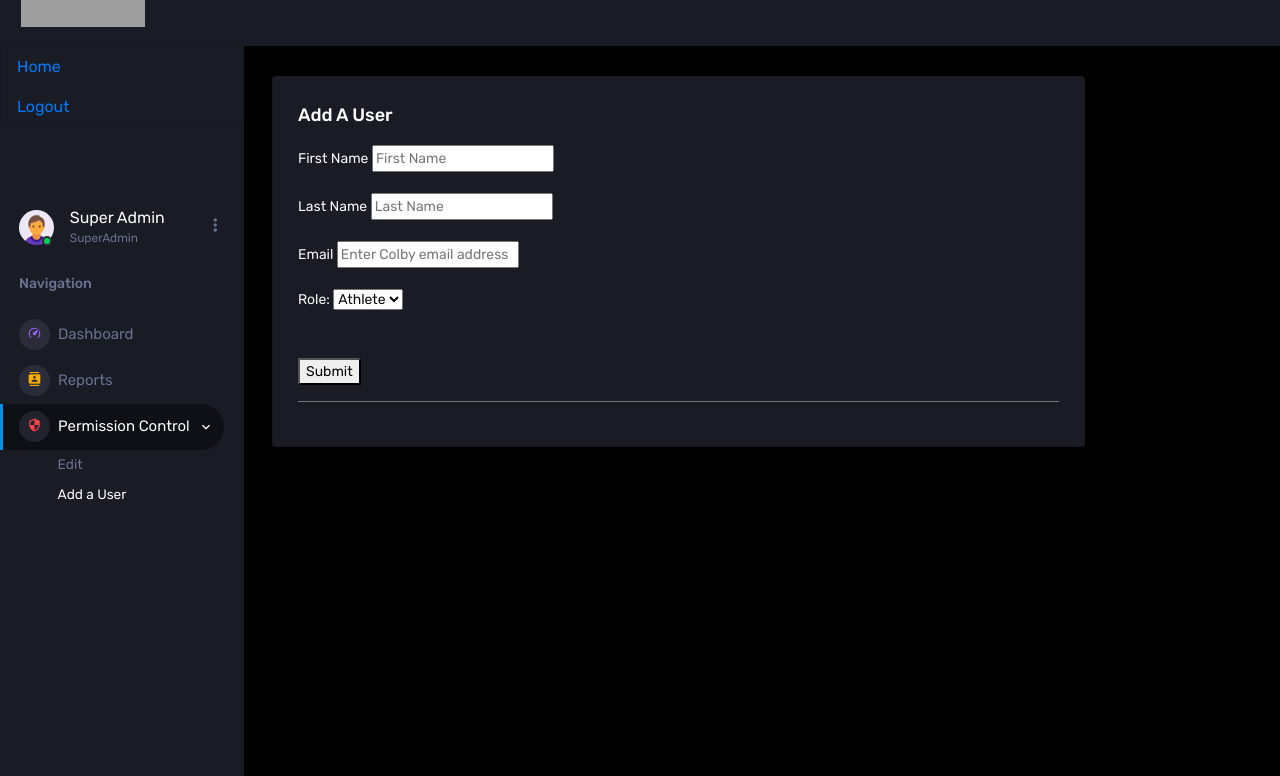
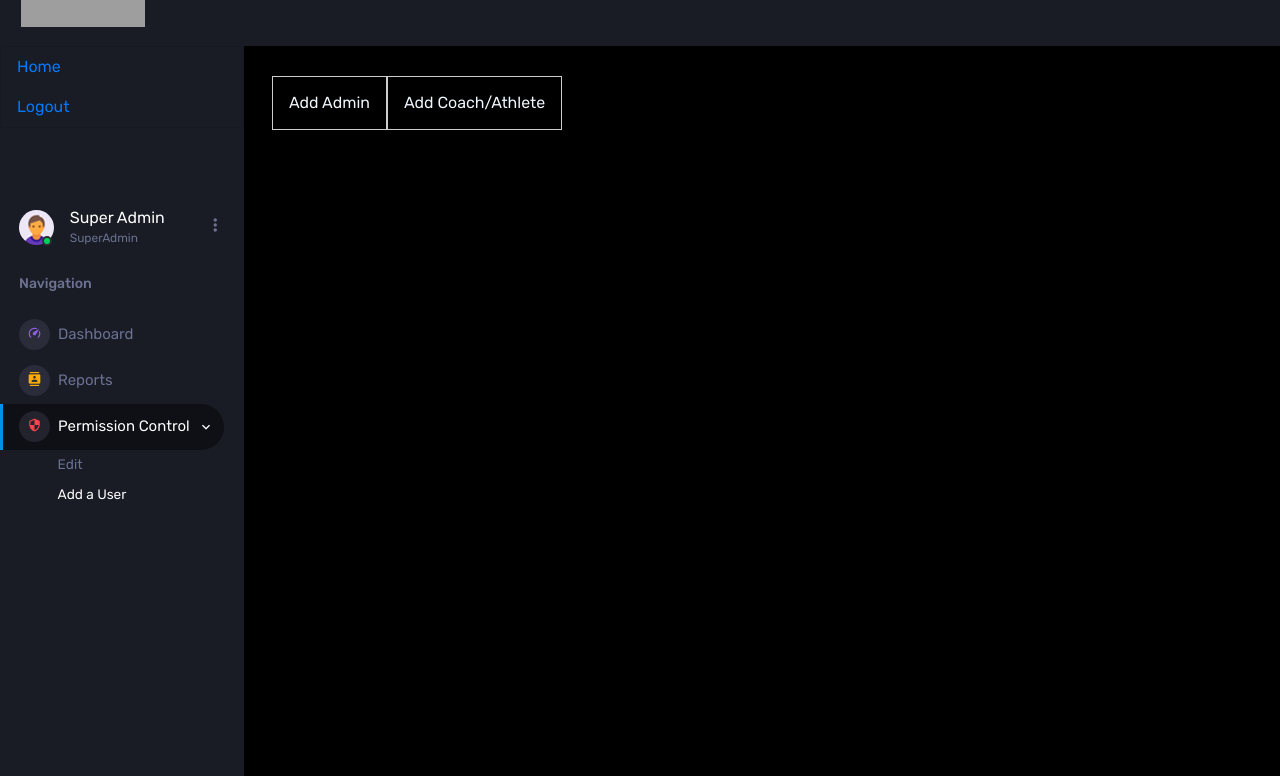
Before and after one commit to annayang26/CS321-Milestone4, a Flask app: page /add in a window 1280 px wide. Shown: the part 24-800 px from the top of the page. Run offline with Flask 2, Linux system fonts and the light colour scheme; a user stored in the database is signed in; some libraries are stand-ins or nearby versions; grey boxes are pictures that could not be loaded.

Commit message:
added team and branch to the user model

```diff
--- /dev/null
+++ b/website/static/add_page.css
@@ -0,0 +1,40 @@
+/* Style the tab */
+.tab {
+    overflow: hidden;
+    /* border: 1px solid #ccc; */
+    background-color: #000000;
+    color: #f0f8ff;
+
+  }
+
+  /* Style the buttons that are used to open the tab content */
+  .tab button {
+    background-color: inherit;
+    float: left;
+    border: 1px solid #ccc;
+    outline: none;
+    cursor: pointer;
+    padding: 14px 16px;
+    transition: 0.3s;
+    color: aliceblue;
+  }
+
+  /* Change background color of buttons on hover */
+  .tab button:hover {
+    background-color: rgb(85, 83, 83);
+    color: aliceblue;
+  }
+
+  /* Create an active/current tablink class */
+  .tab button.active {
+    background-color: rgb(96, 92, 92);
+    color: aliceblue;
+  }
+
+  /* Style the tab content */
+  .tabcontent {
+    display: none;
+    padding: 6px 12px;
+    border: 1px solid #ccc;
+    border-top: none;
+  }
--- /dev/null
+++ b/website/static/js/add_page.js
@@ -0,0 +1,20 @@
+function openPage(evt, role) {
+    // Declare all variables
+    var i, tabcontent, tablinks;
+
+    // Get all elements with class="tabcontent" and hide them
+    tabcontent = document.getElementsByClassName("tabcontent");
+    for (i = 0; i < tabcontent.length; i++) {
+      tabcontent[i].style.display = "none";
+    }
+
+    // Get all elements with class="tablinks" and remove the class "active"
+    tablinks = document.getElementsByClassName("tablinks");
+    for (i = 0; i < tablinks.length; i++) {
+      tablinks[i].className = tablinks[i].className.replace(" active", "");
+    }
+
+    // Show the current tab, and add an "active" class to the button that opened the tab
+    document.getElementById(role).style.display = "block";
+    evt.currentTarget.className += " active";
+  }
--- a/website/templates/add.html
+++ b/website/templates/add.html
@@ -5,19 +5,21 @@
 {% block content %}
 
 <div class="row">
-    <div class="col-lg-10 grid-margin stretch-card">
-        <div class="card">
-            <div class="card-body">
-                <h4 class="card-title"> Add a User </h4>
+    <div class="col-lg-12"> <!--grid-margin stretch-card ! -->
+        <div class="tab">
+            <button class="tablinks" onclick="openPage(event, 'admin')" id="defaultOpen">Add Admin</button>
+            <button class="tablinks" onclick="openPage(event, 'nonadmin')">Add Coach/Athlete</button>
+        </div>
+        <div id="admin" class="tabcontent">
+            <h4>Add Admin</h4>
             <form method="post">
                 <p>
                     <label for="first_name">First Name</label>
-                        <input type="text" name="first_name" placeholder="First Name"
-                        required>
+                    <input type="text" name="first_name" placeholder="First Name">
                 </p>
                 <p>
                     <label for="last_name">Last Name</label>
-                        <input type="text" name="last_name" placeholder="Last Name" required>
+                    <input type="text" name="last_name" placeholder="Last Name">
                 </p>
                 <p>
                     <label for="email"> Email </label>
@@ -26,9 +28,17 @@
                 <p>
                     <label for="role"> Role: </label>
                     <select name="role" id="role">
-                            <option value="athlete">Athlete</option>
-                            <option value="coach">Coach</option>
                         <option value="admin">Admin</option>
+                    </select>
+                </p>
+                <p>
+                    <label for="branch"> Branch:</label>
+                    <select name="branch" id="branch">
+                        <option value="Strength and Training">Strength and Training</option>
+                        <option value="Sports Science">Sports Science</option>
+                        <option value="Sports Medicine">Sports Medicine</option>
+                        <option value="Performance Psychology">Performance Psychology</option>
+                        <option value="Nutrition">Nutrition</option>
                     </select>
                 </p>
                 <br>
@@ -36,8 +46,39 @@
                     <button type="submit">Submit</button>
                 </p>
             </form>
-                <hr>
         </div>
+        <div id="nonadmin" class="tabcontent">
+            <h4>Add Coach/Athlete</h4>
+            <form method="post">
+                <p>
+                    <label for="first_name">First Name</label>
+                    <input type="text" name="first_name" placeholder="First Name">
+                </p>
+                <p>
+                    <label for="last_name">Last Name</label>
+                    <input type="text" name="last_name" placeholder="Last Name">
+                </p>
+                <p>
+                    <label for="email"> Email </label>
+                    <input type="email" name="email" placeholder="Enter Colby email address" required>
+                </p>
+                <p>
+                    <label for="role">Role:</label>
+                    <select name="role" id="role">
+                        <option value="admin">Coach</option>
+                        <option value="athlete">Athlete</option>
+                    </select>
+                </p>
+                <p>
+                    <label for="team">Team:</label>
+                    <input type="text" name="team" placeholder="Seach Team" class="live-search-box form-control">
+                </p>
+                <br>
+                <p>
+                    <button type="submit">Submit</button>
+                </p>
+            </form>
+
         </div>
     </div>
 </div>
--- a/website/templates/base.html
+++ b/website/templates/base.html
@@ -21,9 +21,10 @@
         <link rel="stylesheet" href="/assets/vendors/flag-icon-css/css/flag-icon.min.css">
         <link rel="stylesheet" href="/assets/vendors/owl-carousel-2/owl.carousel.min.css">
         <link rel="stylesheet" href="/assets/vendors/owl-carousel-2/owl.theme.default.min.css">
+        <link rel="stylesheet" href="/static/add_page.css">
         {% if user.access == 3%}
           <link rel="stylesheet" href="/static/admin-dashboard-style.css"/>
-        {% elif user.access == 1 %}
+        {% elif user.access == 1 or user.access == 0 %}
           <link rel="stylesheet" href="/static/coach-style.css">
         {% endif %}
         <!-- <link rel="shortcut icon" href="../static/images/colby.svg" /> -->
@@ -225,6 +226,7 @@
       <!-- Custom js for this page -->
       <script src="../static/js/chart.js"></script>
       <script src="assets/js/dashboard.js"></script>
+      <script src="/static/js/add_page.js"></script>
 
     </body>
 </html>
--- a/website/templates/database.html
+++ b/website/templates/database.html
@@ -18,6 +18,7 @@
                                 <th>First Name</th>
                                 <th>Last Name</th>
                                 <th>Role</th>
+                                <th>Team/Branch</th>
                                 <th>Edit</th>
                             </tr>
                         </thead>
@@ -30,12 +31,15 @@
                                         <td> Superadmin </td>
                                     {% elif person.access == 2 %}
                                         <td> Admin </td>
+                                        <td> {{person.branch}}</td>
                                         <td> <a href="{{ url_for('auth.edit', user_id=person.id) }}">Edit</a></td>
                                     {% elif person.access == 1 %}
                                         <td> Coach </td>
+                                        <td> {{person.team}} </td>
                                         <td> <a href="{{ url_for('auth.edit', user_id=person.id) }}">Edit</a></td>
                                     {% else%}
                                         <td> Athlete </td>
+                                        <td> {{person.team}} </td>
                                         <td> <a href="{{ url_for('auth.edit', user_id=person.id) }}">Edit</a></td>
                                     {% endif %}
                                 </tr>
```
Also changed, not shown: website/auth.py (+13 -2 lines), website/models.py (+9 -0 lines), website/templates/edit.html (+18 -1 lines), 1 other file. Lines whose indentation alone changed are shown as unchanged.
